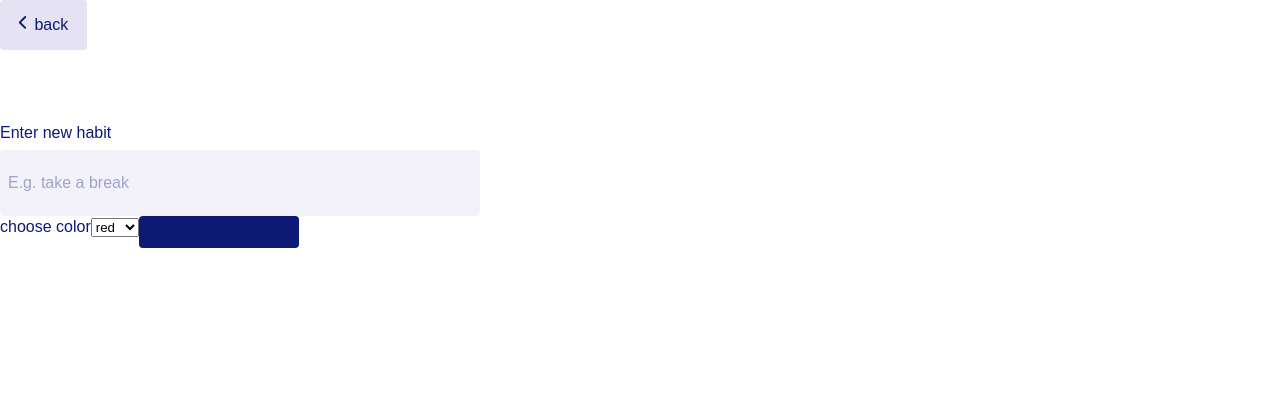
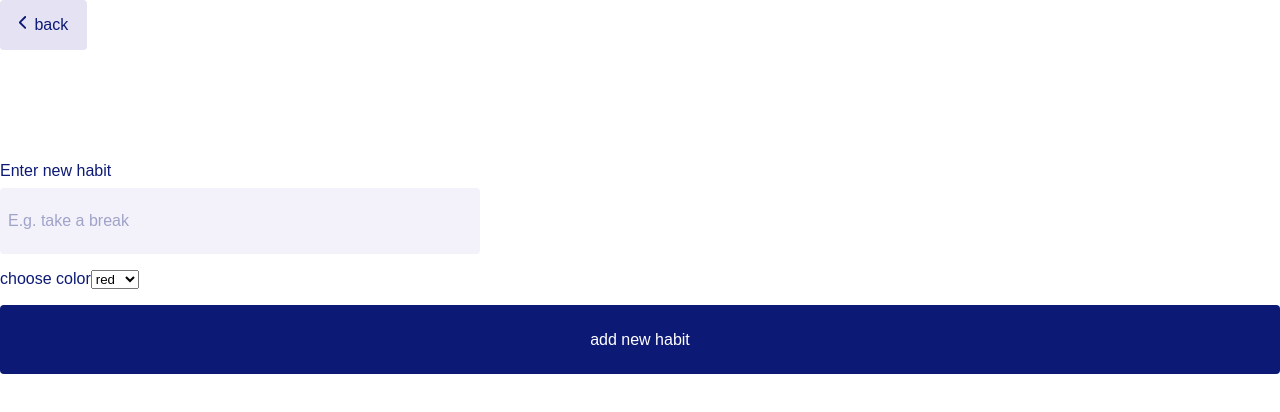
Before and after one commit to jujuzitroni/plants-need-water, a React (Vite) app: page /create-habit in a window 1280 px wide. Shown: the top 412 px of the page. Built offline with nearby package versions, Linux system fonts and the light colour scheme.

Commit message:
💄 add grid to input form

```diff
--- a/src/app/components/Button/Button.module.css
+++ b/src/app/components/Button/Button.module.css
@@ -1,7 +1,8 @@
 .submit {
   background-color: var(--main-font-color);
   color: var(--secondary-font-color);
-  padding: 1em 5em;
+  padding: 0.6em 1em;
+  text-align: center;
 }
 
 .submit:active {
--- a/src/app/pages/CreateHabit/CreateHabit.module.css
+++ b/src/app/pages/CreateHabit/CreateHabit.module.css
@@ -1,4 +1,10 @@
 .createPage {
   display: grid;
-  grid-template-rows: 1fr 1fr 1fr;
+  gap: 7em;
 }
+
+.createPage__form {
+  display: grid;
+  gap: 1em;
+  grid-template-rows: repeat(3, auto);
+}
--- a/src/app/pages/CreateHabit/CreateHabit.tsx
+++ b/src/app/pages/CreateHabit/CreateHabit.tsx
@@ -38,10 +38,12 @@ function CreateHabit({ setHabitList }: CreateHabitProps): JSX.Element {
       <header>
         <BackButton />
       </header>
-      <form onSubmit={handleSubmit}>
+      <form className={styles.createPage__form} onSubmit={handleSubmit}>
         <HabitInput onNameChange={setName} />
         <ColorSelector onSelectColor={selectColor} />
-        <Button variant="submit" />
+        <Button variant="submit">
+          <p>add new habit</p>
+        </Button>
       </form>
     </div>
   );
```
